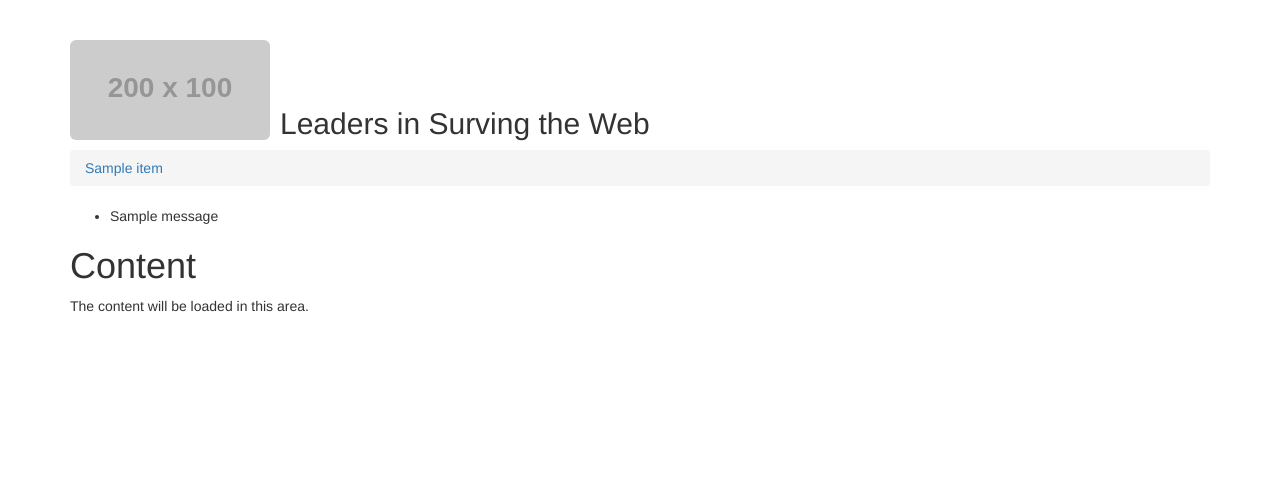
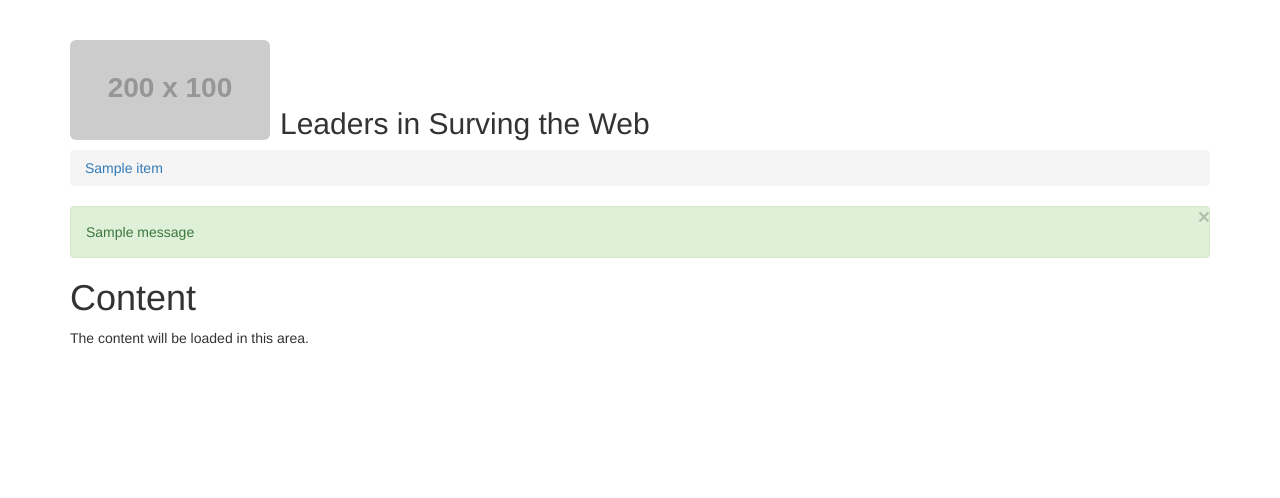
Before and after one commit to tu-software-studio/websurv, a Django app: template thin/templates/thin/base-static-nav.html in a window 1280 px wide. Shown: the part 51-549 px from the top of the page. Run offline with Django 3.2, Linux system fonts and the light colour scheme; the template is opened without the code that fills it: most values are stand-ins (such as "Sample title", 1, 10 or a date in 2020); grey boxes labelled with a size stand in for pictures from a placeholder-image service; one stand-in notice (Sample message) is shown; some libraries are stand-ins or nearby versions.

Commit message:
fixed bootstrap alerts

```diff
--- a/thin/templates/thin/base-static-nav.html
+++ b/thin/templates/thin/base-static-nav.html
@@ -59,11 +59,12 @@
       </ol>
 
       {% if messages %}
-      <ul class="messages">
+      <div class="messages">
 	{% for message in messages %}
-	<li{% if message.tags %} class="{{ message.tags }}"{% endif %}>{{ message }}</li>
+	<button type="button" class="close" data-dismiss="alert" aria-hidden="true">&times;</button>
+	<p{% if message.tags %} class="alert alert-{{ message.tags }} alert-dismissable"{% endif %}>{{ message }}</p>
 	{% endfor %}
-      </ul>
+      </div>
       {% endif %}
 
       <h1>Content</h1>
```
Also changed, not shown: thin/views.py (+7 -1 lines).
